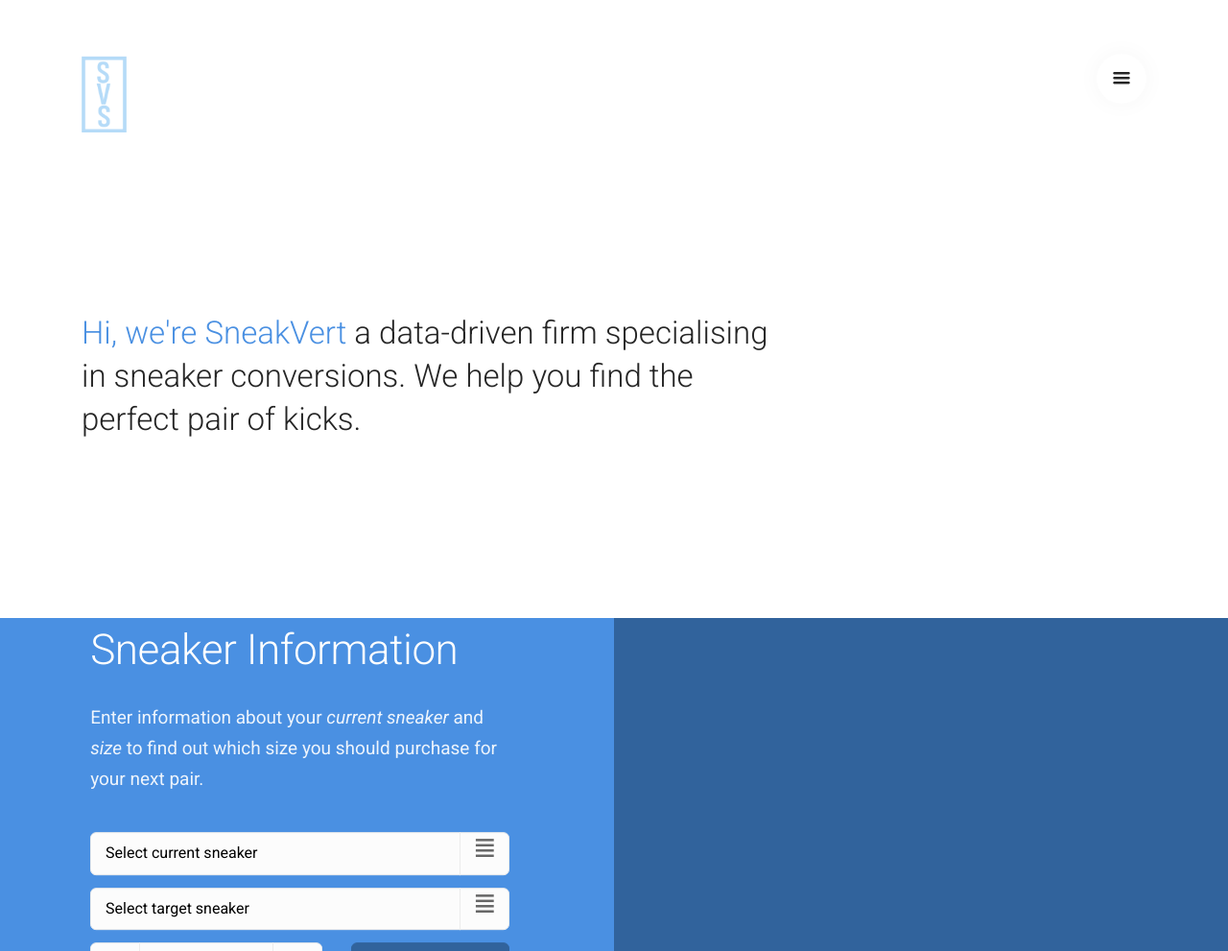
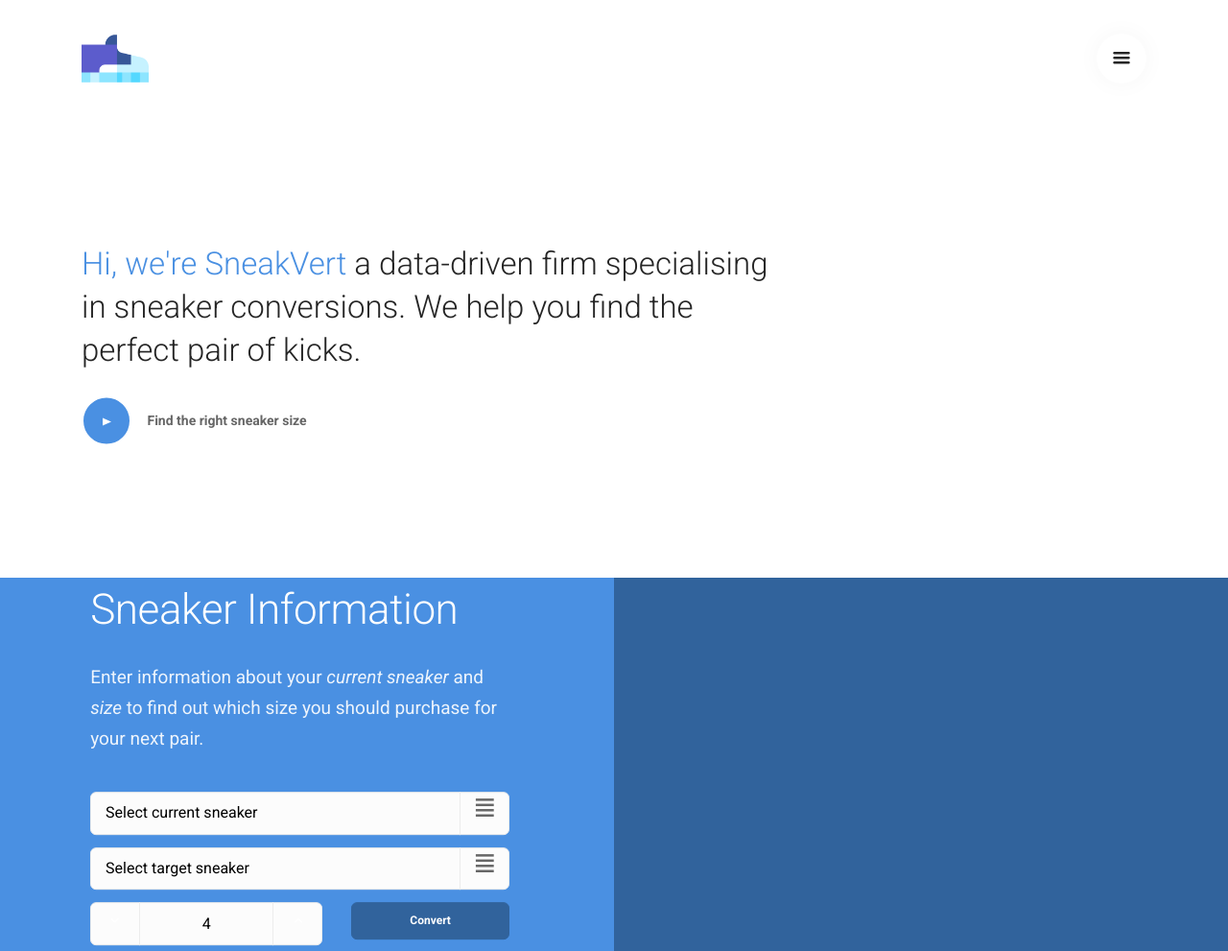
Before and after one commit to jordyguntur/sneakvert, a PHP site: page / in a window 1280 px wide. Shown: the top 991 px of the page at 96% size. Run offline with PHP 8.4, Linux system fonts and the light colour scheme; data that the repository does not hold is empty; some web fonts are replaced.

Commit message:
update logos and play button

```diff
--- a/about.php
+++ b/about.php
@@ -34,7 +34,8 @@
                         <div class="col-6">
                             <div class="bar__module">
                                 <a href="index.php">
-                                  <img class="logo-dark" alt="logo" src="img/sneakvert-logo.png" style="max-height: 8em;"/>
+                                  <!-- <img class="logo-dark" alt="logo" src="img/sneakvert-logo.png" style="max-height: 8em;"/> -->
+                                  <img class="logo-dark" alt="logo" src="img/footwear.png" style="max-height: 5em;">
                                     <!-- <img class="logo-dark" alt="logo" src="img/sneakvert-logo.png" style="max-height: 8em;"/> -->
                                 </a>
                             </div>
--- a/contact.php
+++ b/contact.php
@@ -34,7 +34,8 @@
                         <div class="col-6">
                             <div class="bar__module">
                                 <a href="index.php">
-                                    <img class="logo-dark" alt="logo" src="img/sneakvert-logo.png" style="max-height: 8em;"/>
+                                    <!-- <img class="logo-dark" alt="logo" src="img/sneakvert-logo.png" style="max-height: 8em;"/> -->
+                                    <img class="logo-dark" alt="logo" src="img/footwear.png" style="max-height: 5em;">
                                 </a>
                             </div>
                             <!--end module-->
--- a/css/custom.css
+++ b/css/custom.css
@@ -5,6 +5,13 @@
 }
 
 .result_text {
-
   font-weight: 900;
 }
+
+.play_button {
+  position: relative;
+  display: inline-block;
+  margin-left: 0.92857143em;
+  white-space: nowrap;
+  bottom: 22px;
+}
--- a/index.php
+++ b/index.php
@@ -34,7 +34,8 @@
                         <div class="col-6">
                             <div class="bar__module">
                                 <a href="index.php">
-                                    <img class="logo-dark" alt="logo" src="img/sneakvert-logo.png" style="max-height: 8em;"/>
+                                    <!-- <img class="logo-dark" alt="logo" src="img/sneakvert-logo.png" style="max-height: 8em;"/> -->
+                                    <img class="logo-dark" alt="logo" src="img/footwear.png" style="max-height: 5em;">
                                     <!-- <img class="logo logo-light" alt="logo" src="img/logo-light.png" /> -->
                                 </a>
                             </div>
@@ -106,6 +107,13 @@
                             <span class="h2">
                                 <span class="color--primary">Hi, we're SneakVert</span> a data-driven firm specialising in sneaker conversions. We help you find the perfect pair of kicks.
                             </span>
+                            <div class="modal-instance block" href="#">
+                                <a href="#convert"><div class="video-play-icon video-play-icon--sm bg--primary"></div></a>
+                                <span class="play_button">
+                                  <strong>Find the right sneaker size</strong>&nbsp;&nbsp;&nbsp;</span>
+                                <!--end of modal-container-->
+                            </div>
+
                             <!--end of modal instance-->
                         </div>
                     </div>
@@ -116,7 +124,7 @@
             <section class="unpad elaborate-form-1">
                 <div class="row row--gapless">
                     <div class="col-md-6 height-50 bg--primary">
-                        <div class="pos-vertical-center clearfix row no-gutters justify-content-center">
+                        <div class="pos-vertical-center clearfix row no-gutters justify-content-center" id="convert">
                             <div class="col-lg-8">
                                 <span class="h1">Sneaker Information</span>
                                 <p class="lead">
```
Also changed, not shown: android-chrome-192x192.png, android-chrome-512x512.png, apple-touch-icon.png, favicon-16x16.png, favicon-32x32.png, favicon.ico, img/footwear.png (added), mstile-150x150.png.
